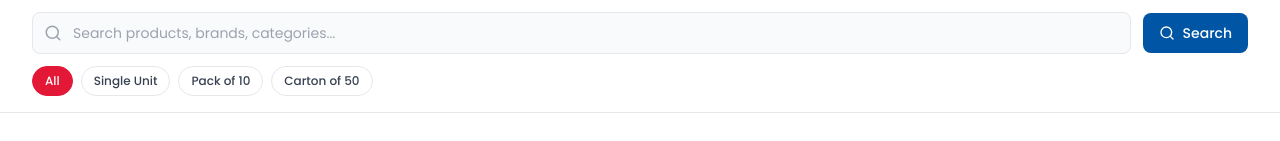
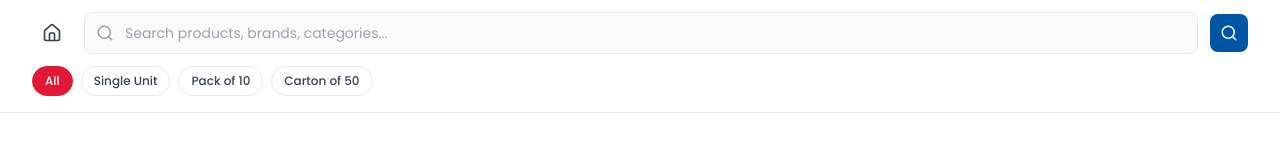
Before and after one commit to iron13114/sk-superstore, a React (Vite) app in the folder frontend/: page /search in a window 1280 px wide. Shown: the top 141 px of the page. Built offline with nearby package versions, Linux system fonts and the light colour scheme; no server answers.

Commit message:
Added smooth transition between pages with the help of framer motion library

```diff
--- a/frontend/src/App.jsx
+++ b/frontend/src/App.jsx
@@ -1,29 +1,66 @@
+import React, { useEffect, useState, useMemo } from 'react';
 import { useSelector } from 'react-redux';
-import { Navigate, Route, RouterProvider, createBrowserRouter, createRoutesFromElements } from "react-router-dom";
+import {
+  createBrowserRouter,
+  createRoutesFromElements,
+  Navigate,
+  Outlet,
+  Route,
+  RouterProvider,
+  useLocation,
+  useOutlet
+} from 'react-router-dom';
+import { AnimatePresence } from 'framer-motion';
 import { ToastContainer } from 'react-toastify';
 import 'react-toastify/dist/ReactToastify.css';
 import './index.css';
+
 import { selectIsAuthChecked, selectLoggedInUser } from './features/auth/AuthSlice';
 import { Logout } from './features/auth/components/Logout';
 import { Protected } from './features/auth/components/Protected';
-import { useAuthCheck } from "./hooks/useAuth/useAuthCheck";
-import { useFetchLoggedInUserDetails } from "./hooks/useAuth/useFetchLoggedInUserDetails";
+import { VerifyEmail } from './features/auth/components/VerifyEmail';
+import { TrackOrder } from './features/order/components/TrackOrder';
+import { useAuthCheck } from './hooks/useAuth/useAuthCheck';
+import { useFetchLoggedInUserDetails } from './hooks/useAuth/useFetchLoggedInUserDetails';
+import { PageTransition } from './components/PageTransition';
+import { ScrollToTop } from './components/ScrollToTop';
+
 import {
-  AddProductPage, AdminOrdersPage, CartPage, CheckoutPage, ForgotPasswordPage,
-  HomePage, LoginPage, OrderSuccessPage, OtpVerificationPage, ProductDetailsPage,
-  ProductUpdatePage, ResetPasswordPage, SearchPage, SignupPage, UserOrdersPage, UserProfilePage, WishlistPage
+  AddProductPage,
+  AdminDashboardPage,
+  AdminOrdersPage,
+  CartPage,
+  CheckoutPage,
+  FaqPage,
+  ForgotPasswordPage,
+  HomePage,
+  LoginPage,
+  NotFoundPage,
+  OrderSuccessPage,
+  OtpVerificationPage,
+  PrivacyPolicyPage,
+  ProductDetailsPage,
+  ProductUpdatePage,
+  ResetPasswordPage,
+  SearchPage,
+  SignupPage,
+  TermsOfUsePage,
+  UserOrdersPage,
+  UserProfilePage,
+  WishlistPage,
 } from './pages';
-import { AdminDashboardPage } from './pages/AdminDashboardPage';
-import { VerifyEmail } from './features/auth/components/VerifyEmail';
-import { NotFoundPage } from './pages/NotFoundPage';
-import { TrackOrder } from './features/order/components/TrackOrder';
-import { useEffect, useState } from 'react';
-import { Homepage } from './features/homepage/components/Homepage';
-import { PrivacyPolicyPage } from './pages/PrivacyPolicyPage';
-import { TermsOfUsePage } from './pages/TermsOfUsePage';
-import { FaqPage } from './pages/FaqPage';
 
-function App() {
+function AnimatedLayout() {
+  const location = useLocation();
+  const outlet = useOutlet();
+return (
+    <AnimatePresence mode="wait" initial={false}>
+      {outlet && React.cloneElement(outlet, { key: location.pathname })}
+    </AnimatePresence>
+  );
+}
+
+export default function App() {
   const isAuthChecked = useSelector(selectIsAuthChecked);
   const loggedInUser = useSelector(selectLoggedInUser);
 
@@ -39,62 +76,66 @@ function App() {
 
   const ready = isAuthChecked || authTimeout;
 
-  const routes = createBrowserRouter(
+  const router = useMemo(() => {
+    return createBrowserRouter(
       createRoutesFromElements(
-      <>
+        <Route element={<AnimatedLayout />}>
           {loggedInUser?.isAdmin ? (
             <>
-            <Route path='/signup' element={<SignupPage />} />
-            <Route path='/login' element={<LoginPage />} />
-            <Route path='/verify-otp' element={<OtpVerificationPage />} />
-            <Route path='/forgot-password' element={<ForgotPasswordPage />} />
-            <Route path='/reset-password/:userId/:passwordResetToken' element={<ResetPasswordPage />} />
-            <Route exact path='/logout' element={<Protected><Logout /></Protected>} />
-            <Route exact path='/product-details/:id' element={<Protected><ProductDetailsPage /></Protected>} />
-            <Route path='/admin/dashboard' element={<Protected><AdminDashboardPage /></Protected>} />
-            <Route path='/admin/product-update/:id' element={<Protected><ProductUpdatePage /></Protected>} />
-            <Route path='/admin/add-product' element={<Protected><AddProductPage /></Protected>} />
-            <Route path='/admin/orders' element={<Protected><AdminOrdersPage /></Protected>} />
-            <Route path='*' element={<Navigate to={'/admin/dashboard'} />} />
+              <Route path="/signup" element={<SignupPage />} />
+              <Route path="/login" element={<LoginPage />} />
+              <Route path="/verify-otp" element={<OtpVerificationPage />} />
+              <Route path="/forgot-password" element={<ForgotPasswordPage />} />
+              <Route path="/reset-password/:userId/:passwordResetToken" element={<ResetPasswordPage />} />
+              <Route exact path="/logout" element={<Protected><Logout /></Protected>} />
+              <Route exact path="/product-details/:id" element={<Protected><ProductDetailsPage /></Protected>} />
+              <Route path="/admin/dashboard" element={<Protected><AdminDashboardPage /></Protected>} />
+              <Route path="/admin/product-update/:id" element={<Protected><ProductUpdatePage /></Protected>} />
+              <Route path="/admin/add-product" element={<Protected><AddProductPage /></Protected>} />
+              <Route path="/admin/orders" element={<Protected><AdminOrdersPage /></Protected>} />
+              <Route path="*" element={<Navigate to="/admin/dashboard" replace />} />
             </>
           ) : (
             <>
-            <Route path='/' element={<HomePage />} />
-            <Route path="/" element={<Homepage />} />
-            <Route path='/product-details/:id' element={<ProductDetailsPage />} />
+              <Route path="/" element={<HomePage />} />
+              <Route path="/product-details/:id" element={<ProductDetailsPage />} />
               <Route path="/search" element={<SearchPage />} />
-            <Route path='/cart' element={<CartPage />} />
-            <Route path='/checkout' element={<CheckoutPage />} />
-            <Route path='/wishlist' element={<WishlistPage />} />
-            <Route path='/track-order/:id?' element={<TrackOrder />} />
-            <Route path='/signup' element={<SignupPage />} />
-            <Route path='/login' element={<LoginPage />} />
-            <Route path='/verify-otp' element={<OtpVerificationPage />} />
-            <Route path='/forgot-password' element={<ForgotPasswordPage />} />
-            <Route path='/reset-password/:userId/:passwordResetToken' element={<ResetPasswordPage />} />
-            <Route exact path='/logout' element={<Protected><Logout /></Protected>} />
+              <Route path="/cart" element={<CartPage />} />
+              <Route path="/checkout" element={<CheckoutPage />} />
+              <Route path="/wishlist" element={<WishlistPage />} />
+              <Route path="/track-order/:id?" element={<TrackOrder />} />
+              <Route path="/signup" element={<SignupPage />} />
+              <Route path="/login" element={<LoginPage />} />
+              <Route path="/verify-otp" element={<OtpVerificationPage />} />
+              <Route path="/forgot-password" element={<ForgotPasswordPage />} />
+              <Route path="/reset-password/:userId/:passwordResetToken" element={<ResetPasswordPage />} />
+              <Route exact path="/logout" element={<Protected><Logout /></Protected>} />
               <Route path="/verify-email/:token" element={<VerifyEmail />} />
-            <Route path='/profile' element={<Protected><UserProfilePage /></Protected>} />
-            <Route path='/order-success/:id' element={<Protected><OrderSuccessPage /></Protected>} />
-            <Route path='/orders' element={<Protected><UserOrdersPage /></Protected>} />
+              <Route path="/profile" element={<Protected><UserProfilePage /></Protected>} />
+              <Route path="/order-success/:id" element={<Protected><OrderSuccessPage /></Protected>} />
+              <Route path="/orders" element={<Protected><UserOrdersPage /></Protected>} />
               <Route path="/privacy-policy" element={<PrivacyPolicyPage />} />
               <Route path="/terms-of-use" element={<TermsOfUsePage />} />
               <Route path="/faq" element={<FaqPage />} />
+              <Route path="*" element={<NotFoundPage />} />
             </>
           )}
-        <Route path='*' element={<NotFoundPage />} />
-      </>
+        </Route>
       )
     );
+  }, [loggedInUser?.isAdmin]);
 
   return (
     <>
-      {ready ? <RouterProvider router={routes} /> : (
+      {ready ? (
+        <RouterProvider router={router} />
+      ) : (
         <div className="h-screen w-full flex flex-col items-center justify-center bg-white">
           <div className="w-10 h-10 border-4 border-gray-200 border-t-[#E31837] rounded-full animate-spin mb-4" />
           <p className="text-sm text-gray-500">Waking up server...</p>
         </div>
       )}
+
       <ToastContainer
         position="top-center"
         autoClose={4000}
@@ -116,5 +157,3 @@ function App() {
     </>
   );
 }
-
-export default App;
--- /dev/null
+++ b/frontend/src/components/PageTransition.jsx
@@ -0,0 +1,38 @@
+import { motion } from 'framer-motion';
+
+const pageVariants = {
+  initial: {
+    opacity: 0,
+    y: 12,
+  },
+  animate: {
+    opacity: 1,
+    y: 0,
+    transition: {
+      duration: 0.25,
+      ease: [0.25, 0.1, 0.25, 1],
+    },
+  },
+  exit: {
+    opacity: 0,
+    y: -12,
+    transition: {
+      duration: 0.2,
+      ease: 'easeIn',
+    },
+  },
+};
+
+export const PageTransition = ({ children }) => {
+  return (
+    <motion.div
+      variants={pageVariants}
+      initial="initial"
+      animate="animate"
+      exit="exit"
+      style={{ width: '100%' }}
+    >
+      {children}
+    </motion.div>
+  );
+};
--- /dev/null
+++ b/frontend/src/components/ScrollToTop.jsx
@@ -0,0 +1,10 @@
+import { useEffect } from 'react'
+import { useLocation } from 'react-router-dom'
+
+export const ScrollToTop = () => {
+  const { pathname } = useLocation()
+  useEffect(() => {
+    window.scrollTo({ top: 0, behavior: 'smooth' })
+  }, [pathname])
+  return null
+}
--- a/frontend/src/features/navigation/components/Navbar.jsx
+++ b/frontend/src/features/navigation/components/Navbar.jsx
@@ -197,13 +197,17 @@ export const Navbar = ({ isProductList = false }) => {
 
   const getSearchBtnStyles = () => ({
     height: isMobile ? '32px' : '36px',
-    width: isMobile ? '36px' : '44px',
+    width: isMobile ? '32px' : '36px',
+    minWidth: isMobile ? '32px' : '36px',
     display: 'flex',
     alignItems: 'center',
     justifyContent: 'center',
-    backgroundColor: '#febd69',
+    padding: 0,
+    margin: 0,
+    boxSizing: 'border-box',
+    backgroundColor: '#0055A4',
     border: 'none',
-    borderRadius: '0 4px 4px 0',
+    borderRadius: '6px',
     cursor: 'pointer',
     flexShrink: 0,
   });
@@ -472,7 +476,7 @@ export const Navbar = ({ isProductList = false }) => {
               />
 
               <button onClick={handleSearch} style={getSearchBtnStyles()}>
-                <svg style={{ width: isMobile ? '16px' : '20px', height: isMobile ? '16px' : '20px', color: '#131921' }} fill="none" stroke="currentColor" viewBox="0 0 24 24">
+                <svg style={{ width: isMobile ? '16px' : '20px', height: isMobile ? '16px' : '20px', color: '#ffffff' }} fill="none" stroke="currentColor" viewBox="0 0 24 24">
                   <path strokeLinecap="round" strokeLinejoin="round" strokeWidth={2} d="M21 21l-6-6m2-5a7 7 0 11-14 0 7 7 0 0114 0z" />
                 </svg>
               </button>
--- a/frontend/src/features/search/components/SearchPage.jsx
+++ b/frontend/src/features/search/components/SearchPage.jsx
@@ -3,7 +3,7 @@ import { useDispatch, useSelector } from 'react-redux'
 import { useSearchParams, useNavigate } from 'react-router-dom'
 import { motion, AnimatePresence } from 'framer-motion'
 import { useTranslation } from 'react-i18next'
-import { SlidersHorizontal, Grid3X3, List, ChevronDown, X, Search, AlertCircle } from 'lucide-react'
+import { SlidersHorizontal, Grid3X3, List, ChevronDown, X, Search, AlertCircle, Home } from 'lucide-react'
 import { selectProducts, selectProductTotalResults, fetchProductsAsync } from '../../products/ProductSlice'
 import { selectCategories } from '../../categories/CategoriesSlice'
 import { selectBrands } from '../../brands/BrandSlice'
@@ -128,11 +128,9 @@ export const SearchPage = () => {
   useEffect(() => {
     const filters = {}
 
-    // Send 'search' because most existing API wrappers expect it
     if (query) filters.search = query
     if (activeCategory) filters.category = activeCategory
     if (activeBrand) filters.brand = activeBrand
-    // Send 'pack' because the URL uses 'pack' and the API layer usually forwards it blindly
     if (activePack) filters.pack = activePack
     if (activeStock === 'true') filters.inStock = true
 
@@ -229,6 +227,16 @@ export const SearchPage = () => {
       <div className="sticky top-0 z-30 bg-white border-b border-gray-200">
         <div className="max-w-7xl mx-auto px-3 sm:px-6 lg:px-8 py-3">
           <div className="flex items-center gap-3">
+            {/* Home Button */}
+            <button
+              onClick={() => navigate('/')}
+              className="flex items-center justify-center p-2.5 rounded-lg hover:bg-gray-100 transition-colors shrink-0"
+              title={t('nav.home', 'Home')}
+              aria-label={t('nav.home', 'Home')}
+            >
+              <Home className="w-5 h-5 text-gray-700" />
+            </button>
+
             <div className="flex-1 relative">
               <Search className="absolute left-3 top-1/2 -translate-y-1/2 text-gray-400" size={18} />
               <input
@@ -241,14 +249,16 @@ export const SearchPage = () => {
               />
             </div>
 
+            {/* Desktop Search Button — icon only */}
             <button
               onClick={handleSearch}
-              className="hidden sm:flex px-4 py-2.5 bg-[#0055A4] text-white text-sm font-medium rounded-lg hover:bg-[#004080] transition-colors items-center gap-2"
+              className="hidden sm:flex p-2.5 bg-[#0055A4] text-white rounded-lg hover:bg-[#004080] transition-colors items-center justify-center"
+              aria-label={t('search.searchBtn', 'Search')}
             >
-              <Search size={16} />
-              {t('search.searchBtn', 'Search')}
+              <Search size={18} />
             </button>
 
+            {/* Mobile Search Button — icon only */}
             <button
               onClick={handleSearch}
               className="sm:hidden p-2.5 bg-[#0055A4] text-white rounded-lg"
@@ -363,11 +373,19 @@ export const SearchPage = () => {
               </div>
             ) : (
               <>
-                <div className={viewMode === 'grid'
+                <motion.div
+                  initial="hidden"
+                  animate="visible"
+                  variants={{
+                    hidden: { opacity: 0 },
+                    visible: { opacity: 1, transition: { staggerChildren: 0.06 } }
+                  }}
+                  className={viewMode === 'grid'
                     ? "grid grid-cols-2 lg:grid-cols-3 xl:grid-cols-4 gap-3 sm:gap-4"
                     : "flex flex-col gap-3"
-                }>
-                  {products.map(product => {
+                  }
+                >
+                  {products.map((product) => {
                     const selectedTier = activePack
                       ? product.tiers?.find(t => t.type === activePack)
                       : null
@@ -378,8 +396,14 @@ export const SearchPage = () => {
                     const tierLabel = selectedTier?.label || ''
 
                     return (
+                      <motion.div
+                        key={product._id}
+                        variants={{
+                          hidden: { opacity: 0, y: 20 },
+                          visible: { opacity: 1, y: 0 }
+                        }}
+                      >
                         <ProductCard
-                        key={product._id}
                           id={product._id}
                           title={product.title}
                           thumbnail={product.thumbnail}
@@ -392,10 +416,10 @@ export const SearchPage = () => {
                           packagingTier={tierLabel}
                           viewMode={viewMode}
                         />
+                      </motion.div>
                     )
                   })}
-                </div>
-
+                </motion.div>
                 {totalResults > 12 && (
                   <div className="flex items-center justify-center gap-2 mt-10">
                     <button
--- a/frontend/src/pages/HomePage.jsx
+++ b/frontend/src/pages/HomePage.jsx
@@ -4,6 +4,7 @@ import { Navbar } from '../features/navigation/components/Navbar'
 import { Footer } from '../features/footer/Footer'
 import { Homepage } from '../features/homepage/components/Homepage'
 import { resetAddressStatus, selectAddressStatus } from '../features/address/AddressSlice'
+import { PageTransition } from '../components/PageTransition';
 
 export const HomePage = () => {
     const dispatch = useDispatch()
@@ -16,10 +17,10 @@ export const HomePage = () => {
     }, [addressStatus, dispatch])
 
     return (
-        <>
+        <PageTransition>
             <Navbar isProductList={true} />
             <Homepage />
             <Footer />
-        </>
+        </PageTransition>
     )
 }
--- a/frontend/src/pages/SearchPage.jsx
+++ b/frontend/src/pages/SearchPage.jsx
@@ -1,6 +1,12 @@
 import React from 'react'
 import { SearchPage as SearchFeature } from '../features/search/components/SearchPage'
+import { PageTransition } from '../components/PageTransition';
 
 export function SearchPage() {
-  return <SearchFeature />
+  return (
+  <PageTransition>
+
+  <SearchFeature />
+  </PageTransition>
+  )
 }
```
Also changed, not shown: frontend/src/pages/index.js (+22 -19 lines). Lines whose indentation alone changed are shown as unchanged.
